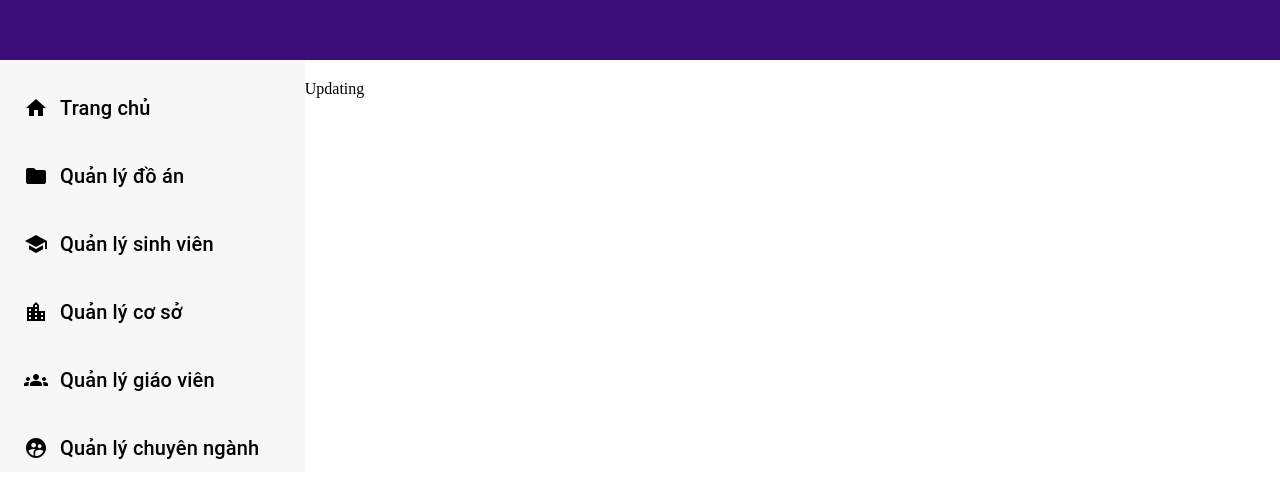
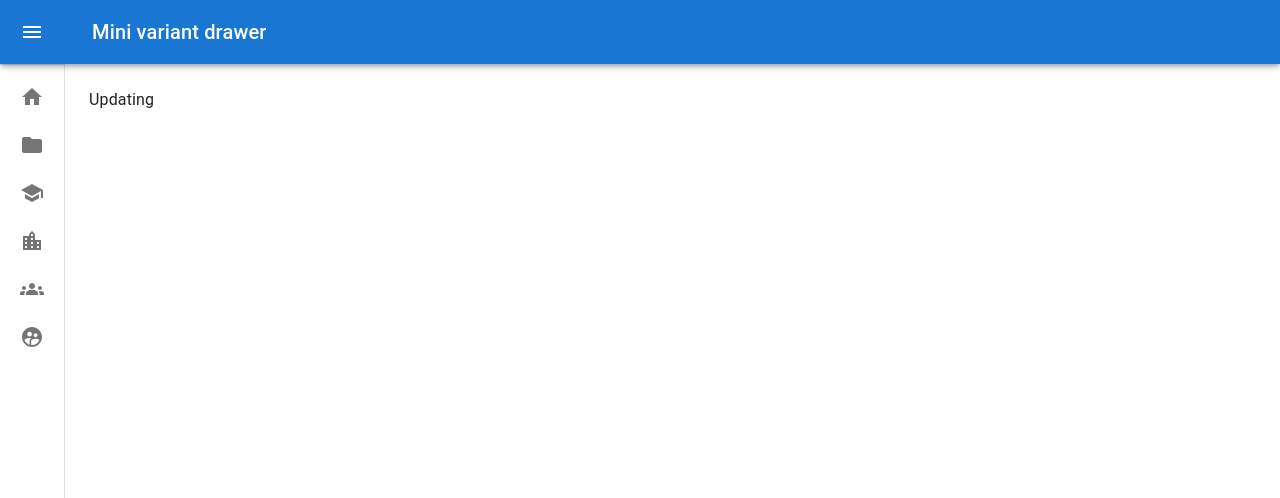
Before and after one commit to tranvietanh20112001/DATN, a React (Vite) app in the folder admin/: page / in a window 1280 px wide. Shown: the top 498 px of the page. Built offline with nearby package versions, Linux system fonts and the light colour scheme.

Commit message:
update navbar va header

```diff
--- a/admin/src/components/Header/Header.tsx
+++ b/admin/src/components/Header/Header.tsx
@@ -1,11 +1,33 @@
-import { Box } from "@mui/material"
-import C from "../Color/Color"
-const Header = () => {
-    return (
-        <Box width={"100%"} height={"60px"} bgcolor={C.DarkBlue}>
+// components/Header.tsx
+import React from "react";
+import { AppBar, Toolbar, IconButton, Typography } from "@mui/material";
+import MenuIcon from "@mui/icons-material/Menu";
 
-        </Box>
-    )
+interface HeaderProps {
+  open: boolean;
+  handleDrawerOpen: () => void;
 }
 
-export default Header
+export const Header: React.FC<HeaderProps> = ({ open, handleDrawerOpen }) => {
+  return (
+    <AppBar
+      position="fixed"
+      sx={{ zIndex: (theme) => theme.zIndex.drawer + 1 }}
+    >
+      <Toolbar>
+        <IconButton
+          color="inherit"
+          aria-label="open drawer"
+          onClick={handleDrawerOpen}
+          edge="start"
+          sx={{ marginRight: 5, ...(open && { display: "none" }) }}
+        >
+          <MenuIcon />
+        </IconButton>
+        <Typography variant="h6" noWrap>
+          Mini variant drawer
+        </Typography>
+      </Toolbar>
+    </AppBar>
+  );
+};
--- a/admin/src/components/Navbar/Navbar.tsx
+++ b/admin/src/components/Navbar/Navbar.tsx
@@ -1,117 +1,93 @@
-import { Box, Typography } from "@mui/material";
-import C from "../Color/Color";
-import I from "../Icon/Icon";
+// components/Navbar.tsx
+import React from "react";
+import {
+  Drawer,
+  List,
+  ListItem,
+  ListItemButton,
+  ListItemIcon,
+  ListItemText,
+  Divider,
+  IconButton,
+} from "@mui/material";
+import ChevronLeftIcon from "@mui/icons-material/ChevronLeft";
+import ChevronRightIcon from "@mui/icons-material/ChevronRight";
+import { useTheme, Theme } from "@mui/material/styles";
 import { useNavigate } from "react-router-dom";
-const Navbar = () => {
+
+interface Link {
+  name: string;
+  url: string;
+  icon: React.ReactNode;
+}
+
+interface NavbarProps {
+  open: boolean;
+  handleDrawerClose: () => void;
+  links: Link[];
+}
+
+export const Navbar: React.FC<NavbarProps> = ({
+  open,
+  handleDrawerClose,
+  links,
+}) => {
+  const theme = useTheme();
   const navigate = useNavigate();
+
   return (
-    <Box
-      width={"320px"}
-      height={"100%"}
-      bgcolor={C.Gray}
-      display={"flex"}
-      flexDirection={"column"}
-      gap={"20px"}
+    <Drawer
+      variant="permanent"
+      open={open}
+      sx={{
+        width: open ? 240 : 60,
+        transition: theme.transitions.create("width", {
+          easing: theme.transitions.easing.sharp,
+          duration: theme.transitions.duration.leavingScreen,
+        }),
+        "& .MuiDrawer-paper": {
+          width: open ? 240 : 60,
+          transition: theme.transitions.create("width", {
+            easing: theme.transitions.easing.sharp,
+            duration: theme.transitions.duration.leavingScreen,
+          }),
+        },
+      }}
     >
-      <Box
-        width={"100%"}
-        height={"48px"}
-        display={"flex"}
-        alignItems={"center"}
-        gap={"12px"}
-        mt={"24px"}
-      >
-        <I.HomeIcon sx={{ marginLeft: "24px" }} />
-        <Typography
-          variant="h6"
-          sx={{ ":hover": { textDecoration: "underline", cursor: "pointer" } }}
-          onClick={() => navigate("/")}
-        >
-          Trang chủ
-        </Typography>
-      </Box>
-      <Box
-        width={"100%"}
-        height={"48px"}
-        display={"flex"}
-        alignItems={"center"}
-        gap={"12px"}
-      >
-        <I.FolderIcon sx={{ marginLeft: "24px" }} />
-        <Typography
-          variant="h6"
-          sx={{ ":hover": { textDecoration: "underline", cursor: "pointer" } }}
-          onClick={() => navigate("/do-an")}
-        >
-          Quản lý đồ án
-        </Typography>
-      </Box>
-      <Box
-        width={"100%"}
-        height={"48px"}
-        display={"flex"}
-        alignItems={"center"}
-        gap={"12px"}
-      >
-        <I.SchoolIcon sx={{ marginLeft: "24px" }} />
-        <Typography
-          variant="h6"
-          sx={{ ":hover": { textDecoration: "underline", cursor: "pointer" } }}
-          onClick={() => navigate("/sinh-vien")}
-        >
-          Quản lý sinh viên
-        </Typography>
-      </Box>
-      <Box
-        width={"100%"}
-        height={"48px"}
-        display={"flex"}
-        alignItems={"center"}
-        gap={"12px"}
-      >
-        <I.LocationCityIcon sx={{ marginLeft: "24px" }} />
-        <Typography
-          variant="h6"
-          sx={{ ":hover": { textDecoration: "underline", cursor: "pointer" } }}
-          onClick={() => navigate("/co-so")}
-        >
-          Quản lý cơ sở
-        </Typography>
-      </Box>
-      <Box
-        width={"100%"}
-        height={"48px"}
-        display={"flex"}
-        alignItems={"center"}
-        gap={"12px"}
-      >
-        <I.GroupsIcon sx={{ marginLeft: "24px" }} />
-        <Typography
-          variant="h6"
-          sx={{ ":hover": { textDecoration: "underline", cursor: "pointer" } }}
-          onClick={() => navigate("/giao-vien")}
-        >
-          Quản lý giáo viên
-        </Typography>
-      </Box>
-      <Box
-        width={"100%"}
-        height={"48px"}
-        display={"flex"}
-        alignItems={"center"}
-        gap={"12px"}
-      >
-        <I.SupervisedUserCircleIcon sx={{ marginLeft: "24px" }} />
-        <Typography
-          variant="h6"
-          sx={{ ":hover": { textDecoration: "underline", cursor: "pointer" } }}
-          onClick={() => navigate("/chuyen-nganh")}
-        >
-          Quản lý chuyên ngành
-        </Typography>
-      </Box>
-    </Box>
+      <div>
+        <IconButton onClick={handleDrawerClose}>
+          {theme.direction === "rtl" ? (
+            <ChevronRightIcon />
+          ) : (
+            <ChevronLeftIcon />
+          )}
+        </IconButton>
+      </div>
+      <Divider />
+      <List>
+        {links.map((link, index) => (
+          <ListItem key={index} disablePadding sx={{ display: "block" }}>
+            <ListItemButton
+              sx={{ justifyContent: open ? "initial" : "center" }}
+              onClick={() => navigate(link.url)}
+            >
+              <ListItemIcon
+                sx={{
+                  minWidth: 0,
+                  mr: open ? 3 : "auto",
+                  justifyContent: "center",
+                }}
+              >
+                {link.icon}
+              </ListItemIcon>
+              <ListItemText
+                primary={link.name}
+                sx={{ opacity: open ? 1 : 0 }}
+              />
+            </ListItemButton>
+          </ListItem>
+        ))}
+      </List>
+    </Drawer>
   );
 };
-
-export default Navbar;
--- a/admin/src/pages/managements/management.layout.tsx
+++ b/admin/src/pages/managements/management.layout.tsx
@@ -1,18 +1,252 @@
-import { Box } from "@mui/material";
-import C from "../../components/Color/Color";
-import Header from "../../components/Header/Header";
-import Navbar from "../../components/Navbar/Navbar";
+import * as React from "react";
+import { styled, useTheme, Theme, CSSObject } from "@mui/material/styles";
+import Box from "@mui/material/Box";
+import MuiDrawer from "@mui/material/Drawer";
+import MuiAppBar, { AppBarProps as MuiAppBarProps } from "@mui/material/AppBar";
+import Toolbar from "@mui/material/Toolbar";
+import List from "@mui/material/List";
+import CssBaseline from "@mui/material/CssBaseline";
+import Typography from "@mui/material/Typography";
+import Divider from "@mui/material/Divider";
+import IconButton from "@mui/material/IconButton";
+import MenuIcon from "@mui/icons-material/Menu";
+import ChevronLeftIcon from "@mui/icons-material/ChevronLeft";
+import ChevronRightIcon from "@mui/icons-material/ChevronRight";
+import ListItem from "@mui/material/ListItem";
+import ListItemButton from "@mui/material/ListItemButton";
+import ListItemIcon from "@mui/material/ListItemIcon";
+import ListItemText from "@mui/material/ListItemText";
 import { Outlet } from "react-router-dom";
-export default function managementLayout(): JSX.Element {
+import I from "../../components/Icon/Icon";
+import { useNavigate } from "react-router-dom";
+
+interface Link {
+  name: string;
+  url: string;
+  icon: React.ReactNode;
+}
+
+const links: Link[] = [
+  {
+    name: "Trang chủ",
+    url: "/",
+    icon: <I.HomeIcon />,
+  },
+  {
+    name: "Quản lý đồ án",
+    url: "/do-an",
+    icon: <I.FolderIcon />,
+  },
+  {
+    name: "Quản lý sinh viên",
+    url: "/sinh-vien",
+    icon: <I.SchoolIcon />,
+  },
+  {
+    name: "Quản lý cơ sở",
+    url: "/co-so",
+    icon: <I.LocationCityIcon />,
+  },
+  {
+    name: "Quản lý giáo viên",
+    url: "/giao-vien",
+    icon: <I.GroupsIcon />,
+  },
+  {
+    name: "Quản lý chuyên ngành",
+    url: "/chuyen-nganh",
+    icon: <I.SupervisedUserCircleIcon />,
+  },
+];
+const drawerWidth = 320;
+
+const openedMixin = (theme: Theme): CSSObject => ({
+  width: drawerWidth,
+  transition: theme.transitions.create("width", {
+    easing: theme.transitions.easing.sharp,
+    duration: theme.transitions.duration.enteringScreen,
+  }),
+  overflowX: "hidden",
+});
+
+const closedMixin = (theme: Theme): CSSObject => ({
+  transition: theme.transitions.create("width", {
+    easing: theme.transitions.easing.sharp,
+    duration: theme.transitions.duration.leavingScreen,
+  }),
+  overflowX: "hidden",
+  width: `calc(${theme.spacing(7)} + 1px)`,
+  [theme.breakpoints.up("sm")]: {
+    width: `calc(${theme.spacing(8)} + 1px)`,
+  },
+});
+
+const DrawerHeader = styled("div")(({ theme }) => ({
+  display: "flex",
+  alignItems: "center",
+  justifyContent: "flex-end",
+  padding: theme.spacing(0, 1),
+  // necessary for content to be below app bar
+  ...theme.mixins.toolbar,
+}));
+
+interface AppBarProps extends MuiAppBarProps {
+  open?: boolean;
+}
+
+const AppBar = styled(MuiAppBar, {
+  shouldForwardProp: (prop) => prop !== "open",
+})<AppBarProps>(({ theme }) => ({
+  zIndex: theme.zIndex.drawer + 1,
+  transition: theme.transitions.create(["width", "margin"], {
+    easing: theme.transitions.easing.sharp,
+    duration: theme.transitions.duration.leavingScreen,
+  }),
+  variants: [
+    {
+      props: ({ open }) => open,
+      style: {
+        marginLeft: drawerWidth,
+        width: `calc(100% - ${drawerWidth}px)`,
+        transition: theme.transitions.create(["width", "margin"], {
+          easing: theme.transitions.easing.sharp,
+          duration: theme.transitions.duration.enteringScreen,
+        }),
+      },
+    },
+  ],
+}));
+
+const Drawer = styled(MuiDrawer, {
+  shouldForwardProp: (prop) => prop !== "open",
+})(({ theme }) => ({
+  width: drawerWidth,
+  flexShrink: 0,
+  whiteSpace: "nowrap",
+  boxSizing: "border-box",
+  variants: [
+    {
+      props: ({ open }) => open,
+      style: {
+        ...openedMixin(theme),
+        "& .MuiDrawer-paper": openedMixin(theme),
+      },
+    },
+    {
+      props: ({ open }) => !open,
+      style: {
+        ...closedMixin(theme),
+        "& .MuiDrawer-paper": closedMixin(theme),
+      },
+    },
+  ],
+}));
+
+export default function MiniDrawer() {
+  const theme = useTheme();
+  const [open, setOpen] = React.useState(false);
+
+  const handleDrawerOpen = () => {
+    setOpen(true);
+  };
+
+  const handleDrawerClose = () => {
+    setOpen(false);
+  };
+
+  const navigate = useNavigate();
+
   return (
-    <Box width={"100%"} bgcolor={C.White}>
-      <Header />
-      <Box display={"flex"} height={"100%"} width={"100%"}>
-        <Navbar />
-
-        <Box margin={"20px auto"} width={"80%"} height={"600px"}>
-          <Outlet />
-        </Box>
+    <Box sx={{ display: "flex" }}>
+      <CssBaseline />
+      <AppBar position="fixed" open={open}>
+        <Toolbar>
+          <IconButton
+            color="inherit"
+            aria-label="open drawer"
+            onClick={handleDrawerOpen}
+            edge="start"
+            sx={[
+              {
+                marginRight: 5,
+              },
+              open && { display: "none" },
+            ]}
+          >
+            <MenuIcon />
+          </IconButton>
+          <Typography variant="h6" noWrap component="div">
+            Mini variant drawer
+          </Typography>
+        </Toolbar>
+      </AppBar>
+      <Drawer variant="permanent" open={open}>
+        <DrawerHeader>
+          <IconButton onClick={handleDrawerClose}>
+            {theme.direction === "rtl" ? (
+              <ChevronRightIcon />
+            ) : (
+              <ChevronLeftIcon />
+            )}
+          </IconButton>
+        </DrawerHeader>
+        <Divider />
+        <List>
+          {links.map((link, index) => (
+            <ListItem key={index} disablePadding sx={{ display: "block" }}>
+              <ListItemButton
+                sx={[
+                  {
+                    minHeight: 48,
+                    px: 2.5,
+                  },
+                  open
+                    ? {
+                        justifyContent: "initial",
+                      }
+                    : {
+                        justifyContent: "center",
+                      },
+                ]}
+                onClick={() => navigate(`${link.url}`)}
+              >
+                <ListItemIcon
+                  sx={[
+                    {
+                      minWidth: 0,
+                      justifyContent: "center",
+                    },
+                    open
+                      ? {
+                          mr: 3,
+                        }
+                      : {
+                          mr: "auto",
+                        },
+                  ]}
+                >
+                  {link.icon}
+                </ListItemIcon>
+                <ListItemText
+                  primary={link.name}
+                  sx={[
+                    open
+                      ? {
+                          opacity: 1,
+                        }
+                      : {
+                          opacity: 0,
+                        },
+                  ]}
+                />
+              </ListItemButton>
+            </ListItem>
+          ))}
+        </List>
+      </Drawer>
+      <Box component="main" sx={{ flexGrow: 1, p: 3 }}>
+        <DrawerHeader />
+        <Outlet />
       </Box>
     </Box>
   );
```
